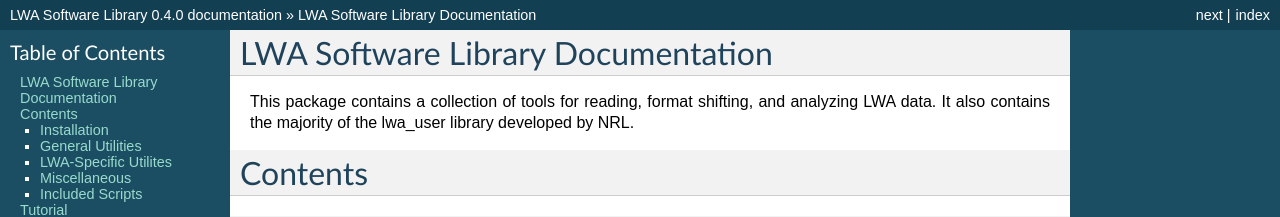
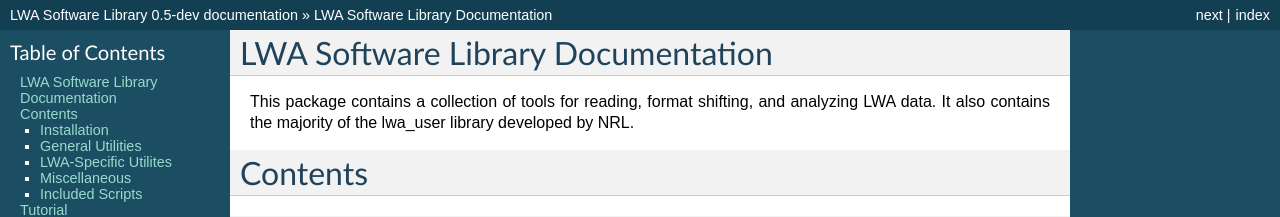
Before and after one commit to lwa-project/lsl, a Sphinx documentation site: the page built from doc/source/index.rst, in a window 1280 px wide and 900 px high. Shown: the top 217 px of the window. Built offline with Sphinx 7.4.7, drawn with Linux system fonts in a browser that asks for light colours; formulas are drawn with MathJax 3; some of the changed text lies outside the part shown.

Commit message:
Updated the version in the development trunk to 0.5.

```diff
--- a/doc/source/conf.py
+++ b/doc/source/conf.py
@@ -48,9 +48,9 @@
 # built documents.
 #
 # The short X.Y version.
-version = '0.4'
+version = '0.5'
 # The full version, including alpha/beta/rc tags.
-release = '0.4.0'
+release = '0.5-dev'
 # The language for content autogenerated by Sphinx. Refer to documentation
 # for a list of supported languages.
 #language = None
--- a/lsl/__init__.py
+++ b/lsl/__init__.py
@@ -21,8 +21,8 @@
 See the individual package descriptions for more information.
 """
 
-__version__ = '0.4'
-__revision__ = '$ Revision: 8 $'
+__version__ = '0.5'
+__revision__ = '$ Revision: 9 $'
 __author__ = "Jayce Dowell"
 
 import common
```
Also changed, not shown: 1 other file.
